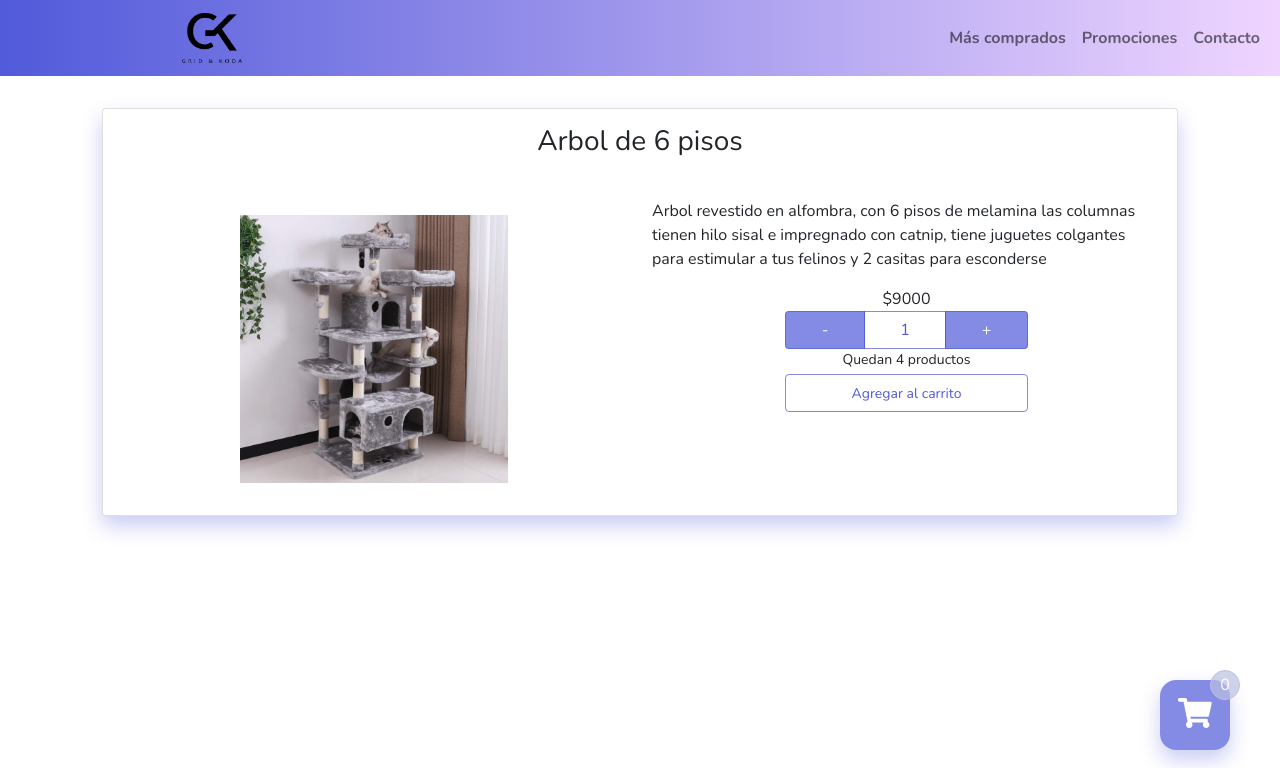
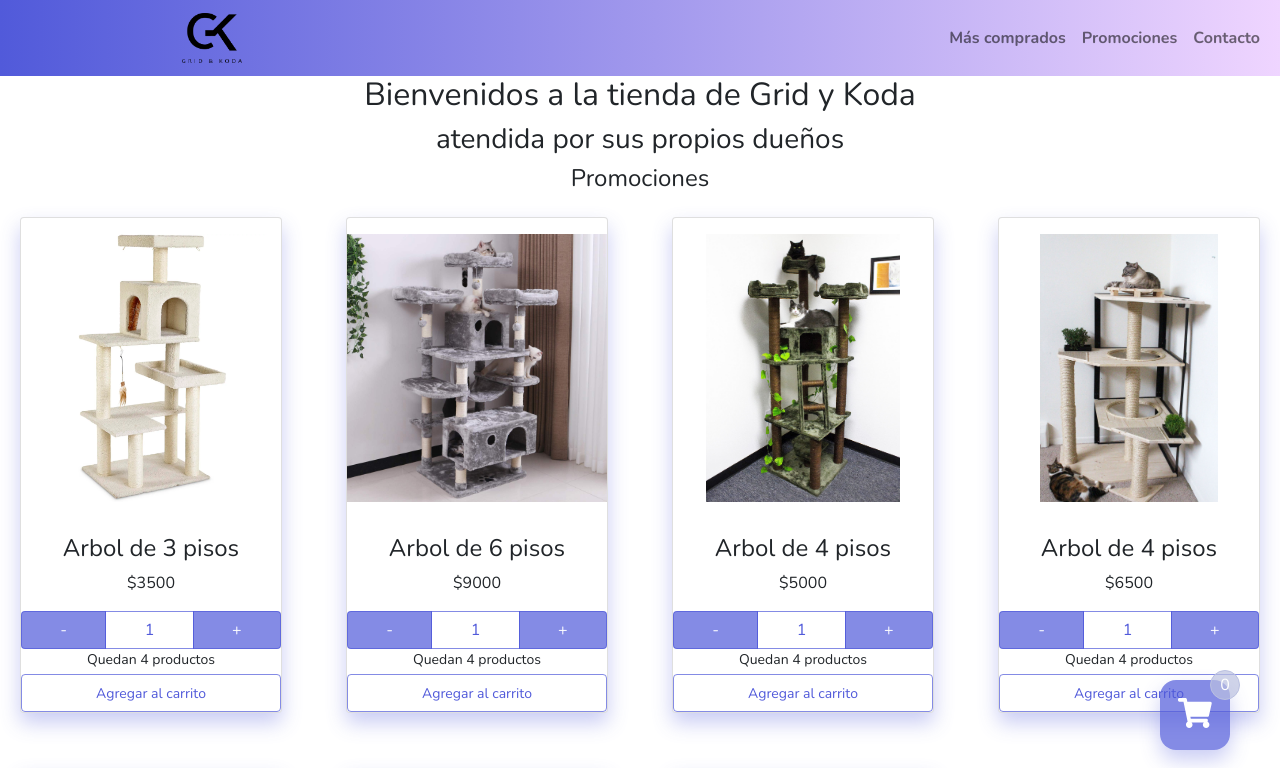
Before and after one commit to coderusuario-edu/gridkoda, a React (Create React App) app: page / in a window 1280 px wide. Shown: the top 768 px of the page. Built offline with nearby package versions, Linux system fonts and the light colour scheme.

Commit message:
Agregar soporte para RRD desde App

```diff
--- a/src/App.jsx
+++ b/src/App.jsx
@@ -1,16 +1,42 @@
 import "./App.css";
 import CartWidget from "./components/CartWidget";
+import ItemListContainer from "./components/ItemListContainer";
 import ItemDetailContainer from "./components/ItemDetailContainer";
 import Navbar from "./components/Navbar";
+import { BrowserRouter, Routes, Route } from "react-router-dom";
 
 function App() {
     return (
-        <div className="App">
-            <Navbar />
-            {/* <ItemListContainer greeting="Bienvenidos a la tienda de Grid y Koda"/> */}
-            <ItemDetailContainer itemPedido={2} />
-            <CartWidget />
-        </div>
+        <BrowserRouter>
+            <div className="App">
+                <Navbar />
+                <Routes>
+                    <Route
+                        path="/"
+                        element={
+                            <ItemListContainer
+                                greeting={
+                                    "Bienvenidos a la tienda de Grid y Koda"
+                                }
+                            />
+                        }
+                    />
+                    <Route
+                        path="/category/:catId"
+                        element={
+                            <ItemListContainer
+                                greeting={"Lista de productos por categoría"}
+                            />
+                        }
+                    />
+                    <Route
+                        path="/item/:itemId"
+                        element={<ItemDetailContainer />}
+                    />
+                </Routes>
+                <CartWidget />
+            </div>
+        </BrowserRouter>
     );
 }
 
```
